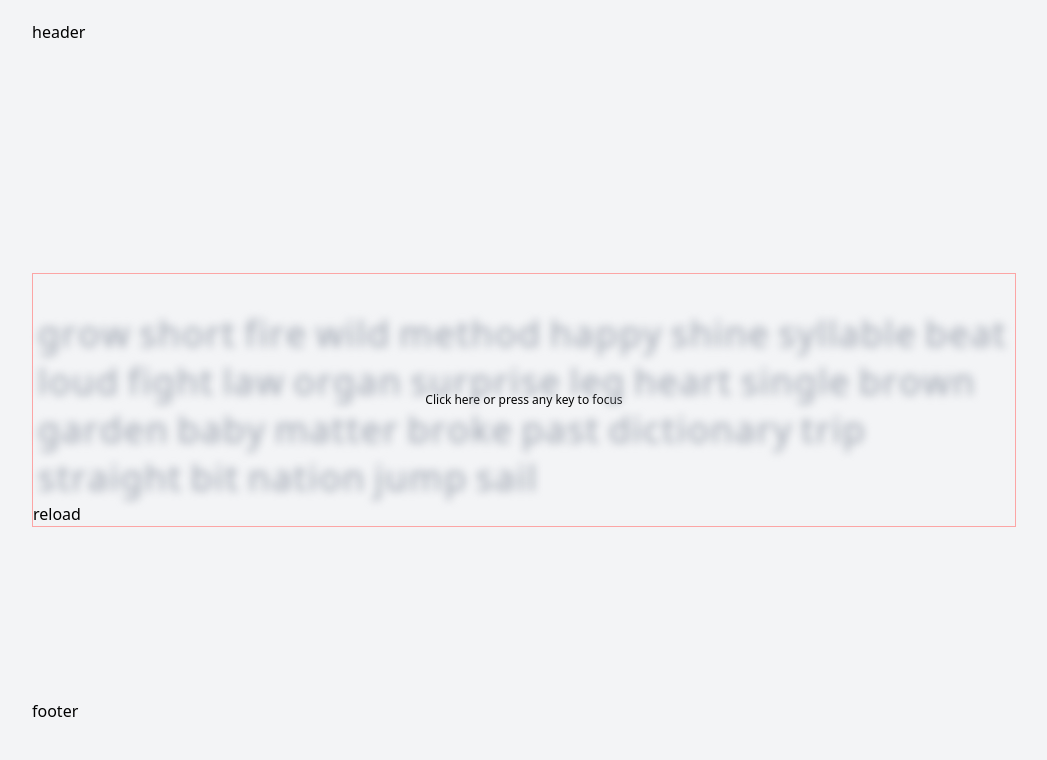
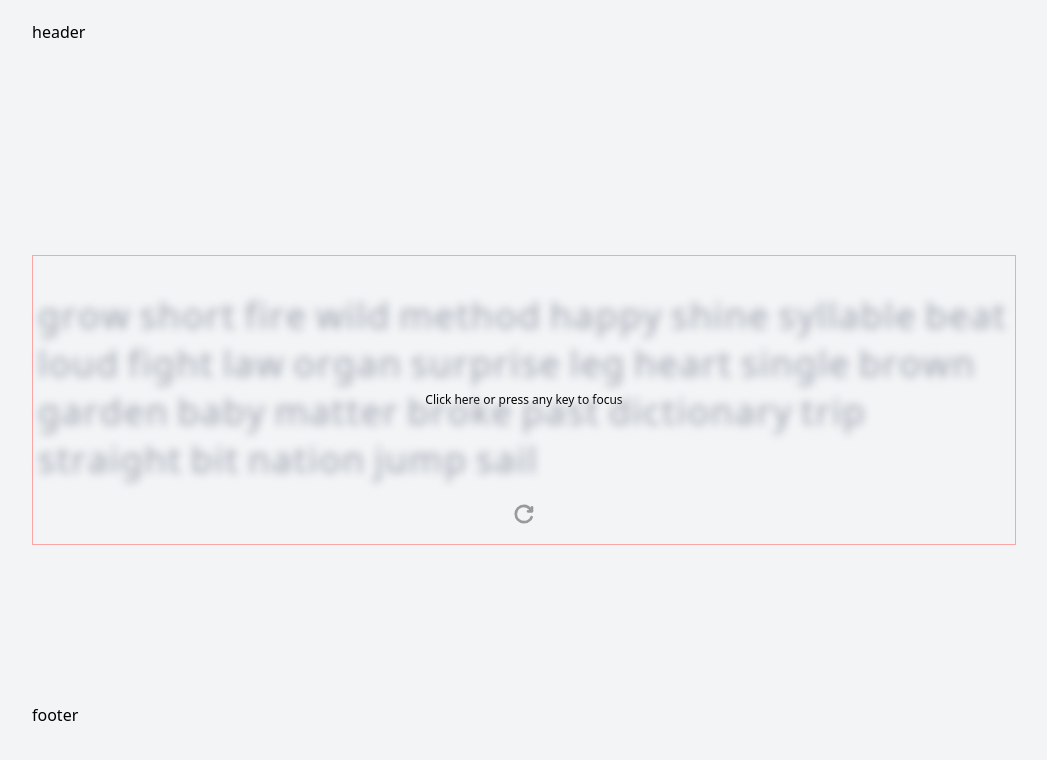
Before and after one commit to hamzahraihan/typingtest, a React (Vite) app: page / in a window 1280 px wide. Shown: the top 760 px of the page, without its empty margins (116-1163 px from the left). Built offline with nearby package versions, Linux system fonts and the light colour scheme.

Commit message:
Improve focus handling and add reload icon
Refactored focus/blur logic to use a ref for managing blur timeout, ensuring smoother focus transitions. Removed unused context setters from props and integrated the ReloadIcon for better UI feedback.

```diff
--- a/src/components/typing-test.tsx
+++ b/src/components/typing-test.tsx
@@ -1,9 +1,10 @@
-import { useEffect, useMemo, useState } from "react";
+import { useEffect, useMemo, useRef, useState } from "react";
 import { RandomWords } from "../utils/random-words.ts";
 import { Word } from "./word.tsx";
 import { useWordContext } from "../context/word-store-context.ts";
 import { WordStatus } from "./stats.tsx";
 import { useKeyboardEvent } from "../events/keyboard.tsx";
+import { ReloadIcon } from "@radix-ui/react-icons";
 
 export const TypingTest = ({
   inputRef,
@@ -11,17 +12,13 @@ export const TypingTest = ({
   inputRef: React.RefObject<HTMLInputElement | null>;
 }) => {
   const [isFocus, setIsFocus] = useState(false);
-  console.log(isFocus);
+  const blurTimeoutRef = useRef<number | null>(0);
 
   const inputWord = useWordContext((state) => state.inputWord);
   const setInputWord = useWordContext((state) => state.setInputWord);
   const currentWordIndex = useWordContext((state) => state.currentWordIndex);
-  const setCurrentWordIndex = useWordContext(
-    (state) => state.setCurrentWordIndex,
-  );
 
   const typedWords = useWordContext((state) => state.typedWords);
-  const setTypedWords = useWordContext((state) => state.setTypedWords);
 
   const randomWords = useMemo(
     () => RandomWords.getRandomWords(30).join(" ").split(" "),
@@ -30,13 +27,7 @@ export const TypingTest = ({
 
   const keyboardEvent = useKeyboardEvent({
     inputRef,
-    currentWordIndex,
-    inputWord,
     randomWords,
-    typedWords,
-    setCurrentWordIndex,
-    setTypedWords,
-    setInputWord,
   });
 
   useEffect(() => {
@@ -62,8 +53,15 @@ export const TypingTest = ({
         className="h-full w-full z-10 opacity-0 absolute"
         minLength={0}
         maxLength={20}
-        onFocus={() => setIsFocus(true)}
-        onBlur={() => setTimeout(() => setIsFocus(false), 1000)}
+        onFocus={() => {
+          if (blurTimeoutRef.current) clearTimeout(blurTimeoutRef.current);
+          setIsFocus(true);
+        }}
+        onBlur={() => {
+          blurTimeoutRef.current = setTimeout(() => {
+            setIsFocus(false);
+          }, 1000);
+        }}
         autoComplete="off"
       />
       <div className="absolute hidden">{inputWord}</div>
@@ -91,7 +89,15 @@ export const TypingTest = ({
           );
         })}
       </div>
-      <div>reload</div>
+      <div className="self-center p-5">
+        <ReloadIcon
+          stroke="#9a9a9a"
+          width={20}
+          height={20}
+          fontWeight="10"
+          className="text-gray-400"
+        />
+      </div>
     </div>
   );
 };
```
